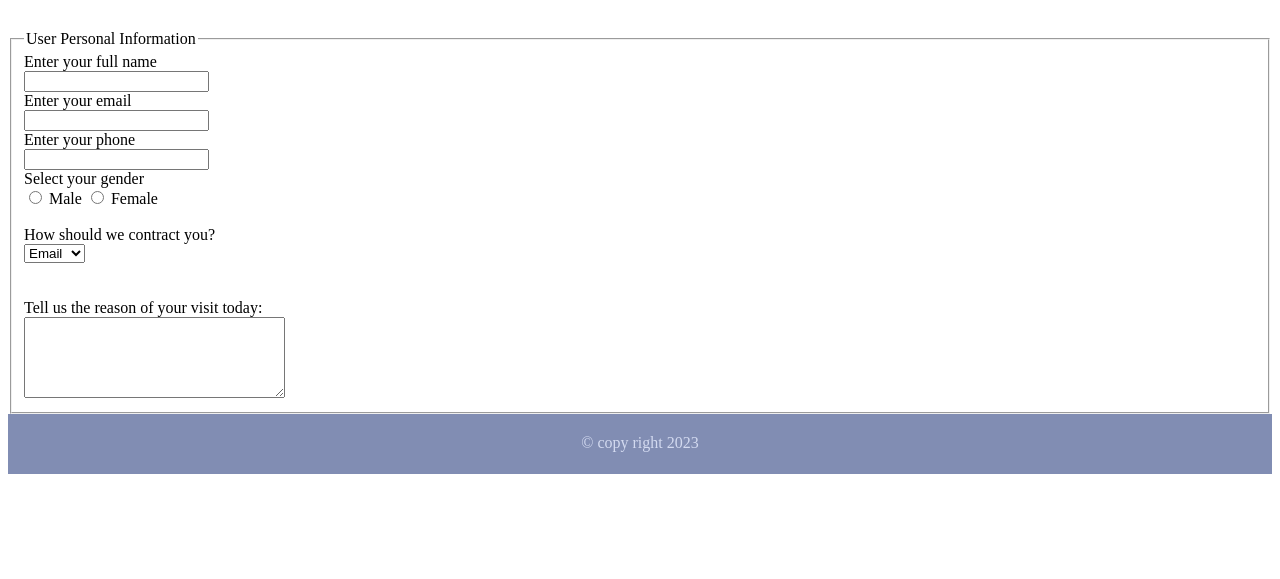
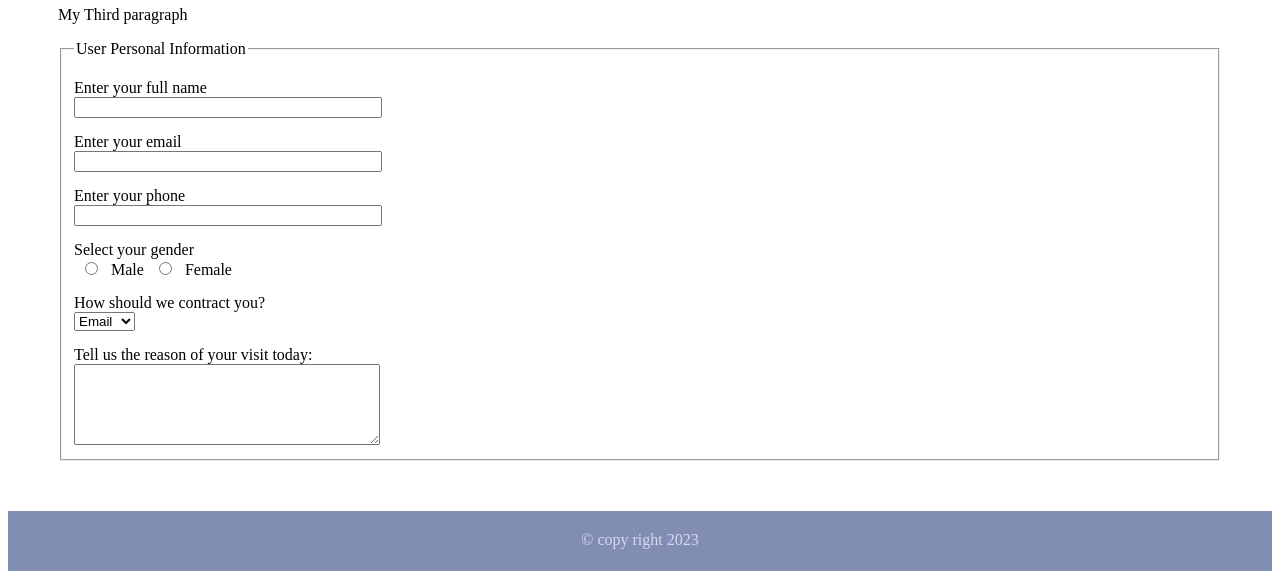
Before and after one commit to SophiaChen23/week2-day1, a plain HTML site: page page3.html in a window 1280 px wide. Shown: the part 662-1241 px from the top of the page. Before the commit the page ends 1144 px from the top, so only its background shows below. Drawn offline with Linux system fonts and the light colour scheme.

Commit message:
table and form css styleing

```diff
--- a/page3.html
+++ b/page3.html
@@ -25,31 +25,31 @@
         <p> My Third paragraph</p> <!-- this is the main content -->
 
 
-        <br>
+
         <form action="/signup" method = "post"> <!-- where and how -->
             <fieldset>
                 <legend>User Personal Information</legend>
 
-                <label> Enter your full name</label><br>
-                <input type = "text" name = "name"> <br>
+                <label> Enter your full name</label>
+                <input type = "text" name = "name">
 
-                <label>Enter your email</label><br>
-                <input type = "email" name = "email"><br>
+                <label>Enter your email</label>
+                <input type = "email" name = "email">
 
-                <label> Enter your phone</label><br>
-                <input type = "text" name = "phone"><br>
+                <label> Enter your phone</label>
+                <input type = "text" name = "phone">
 
-                <label> Select your gender</label><br>
+                <label> Select your gender</label>
                 <input type = "radio" name = "gender" value = "male"> Male
-                <input type = "radio" name = "gender" value = "female"> Female<br><br>
+                <input type = "radio" name = "gender" value = "female"> Female
 
-                <label> How should we contract you?</label><br>
+                <label> How should we contract you?</label>
                 <select>
                     <option>Email</option>
                     <option>Phone</option>
-                </select><br><br>
-                <br>Tell us the reason of your visit today:<br>
-                <textarea rows = "5" cols = "30"></textarea><br>
+                </select>
+                <label>Tell us the reason of your visit today:</label>
+                <textarea rows = "5" cols = "30"></textarea>
                 <intput type = "submit" value = "sign-up">
 
             </fieldset>
--- a/style.css
+++ b/style.css
@@ -42,10 +42,48 @@ nav{
 }
 main{
     /*height:400px;*/
+    margin: 50px;
 }
 main h1{
     color:rgb(129, 141, 179);
     font-family: Arial;
+}
+table{
+    margin-top:35px;
+}
+table, caption, th, td{
+    border:1px solid #000;
+}
+th, td{
+    width: 150px;
+    height: 35px;
+    text-align:center;
+}
+caption{
+    text-transform: uppercase;
+    font-weight:600;
+    heiht:40px;
+    padding-top:15px;
+    color:#753a30;
+}
+label{
+    display:block;
+    margin:15px 0 0 0; /* top right bottom left */
+}
+input{
+    width: 300px;
+
+}
+input[type = "radio"] {
+    width:25px;
+}
+textarea{
+    width:300px;
+}
+input[type = "submit"] {
+    display:block;
+    margin: 20px 0 10px 0;/* 20px 0 20px 0 20px o */
+    width:100px;
 }
 footer {
     height: 40px;
```
Also changed, not shown: page2.html (+2 -1 lines).
